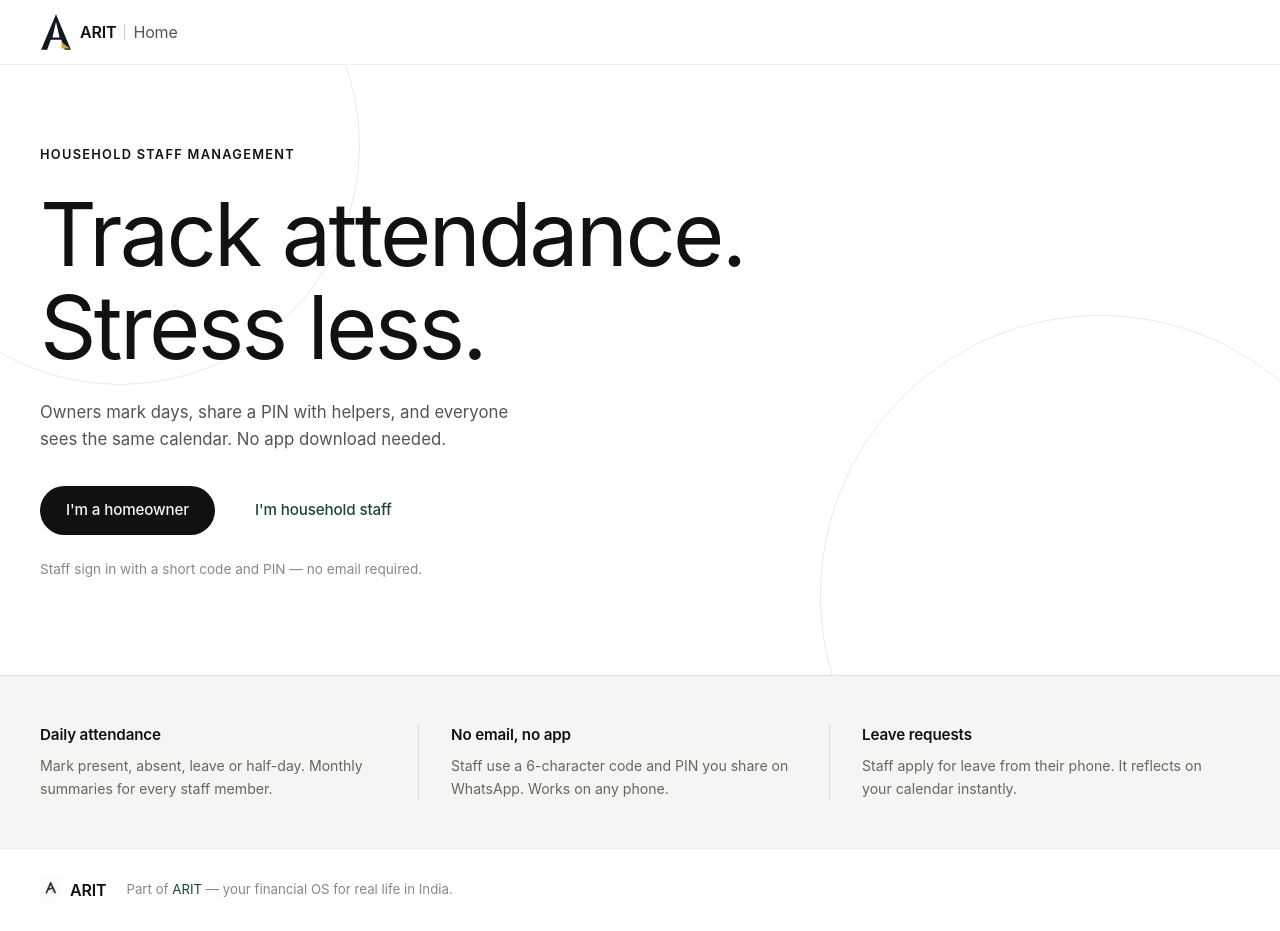
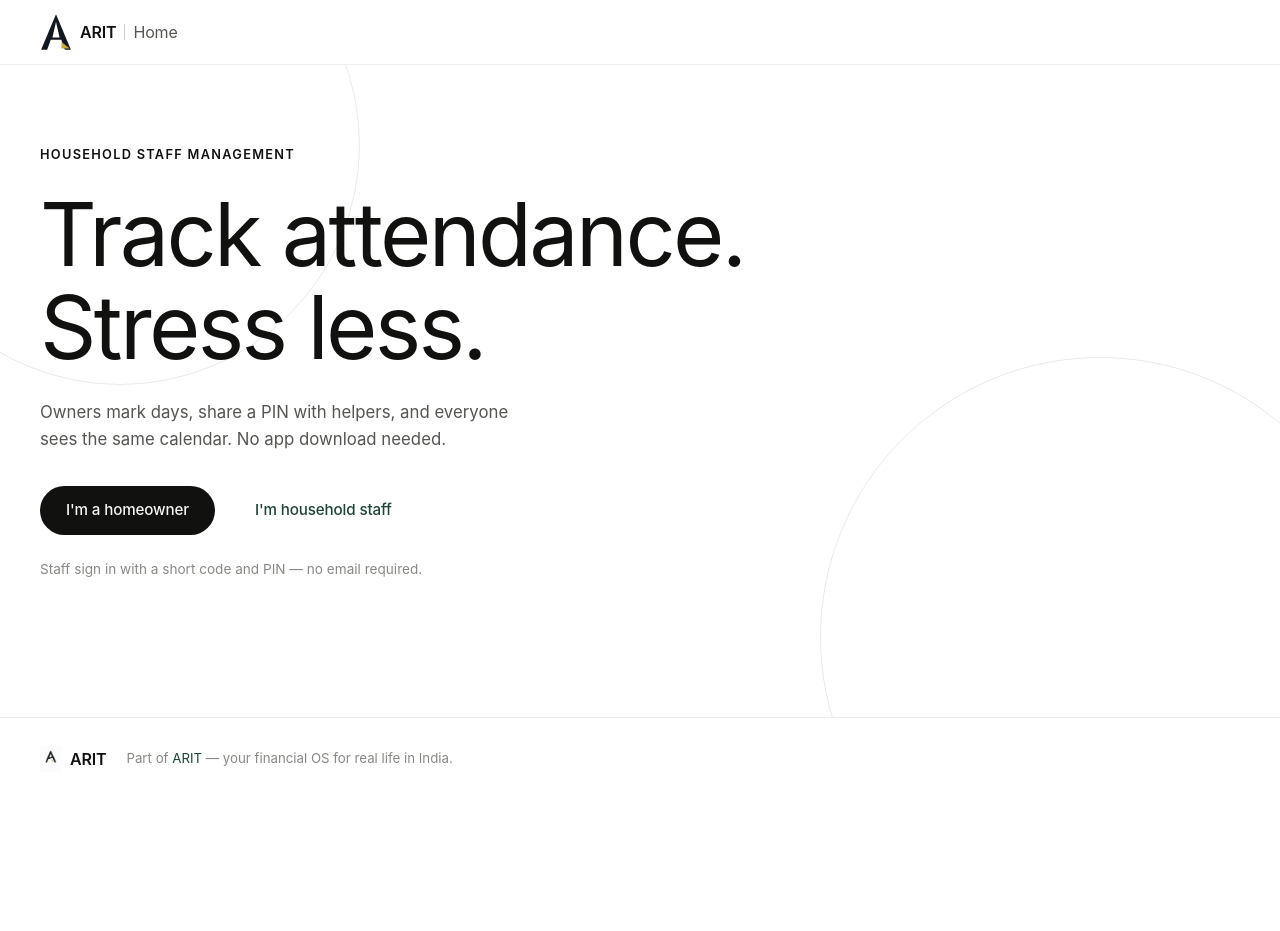
Before and after one commit to shreyanshtripathi102019/househelp-tracker, a Next.js app: page / in a window 1280 px wide. After the commit the page ends 800 px from the top, so only its background shows below. Built offline with nearby package versions, Linux system fonts and the light colour scheme.

Commit message:
landing: remove features strip section

```diff
--- a/app/page.js
+++ b/app/page.js
@@ -47,26 +47,6 @@ export default function HomePage() {
         </div>
       </section>
 
-      {/* ── Features strip ── */}
-      <section className="lp-features">
-        <div className="lp-features-inner">
-          <div className="lp-feat">
-            <p className="lp-feat-title">Daily attendance</p>
-            <p className="lp-feat-body">Mark present, absent, leave or half-day. Monthly summaries for every staff member.</p>
-          </div>
-          <div className="lp-feat-divider" />
-          <div className="lp-feat">
-            <p className="lp-feat-title">No email, no app</p>
-            <p className="lp-feat-body">Staff use a 6-character code and PIN you share on WhatsApp. Works on any phone.</p>
-          </div>
-          <div className="lp-feat-divider" />
-          <div className="lp-feat">
-            <p className="lp-feat-title">Leave requests</p>
-            <p className="lp-feat-body">Staff apply for leave from their phone. It reflects on your calendar instantly.</p>
-          </div>
-        </div>
-      </section>
-
       {/* ── Footer ── */}
       <footer className="lp-footer">
         <div className="lp-footer-inner">
```
